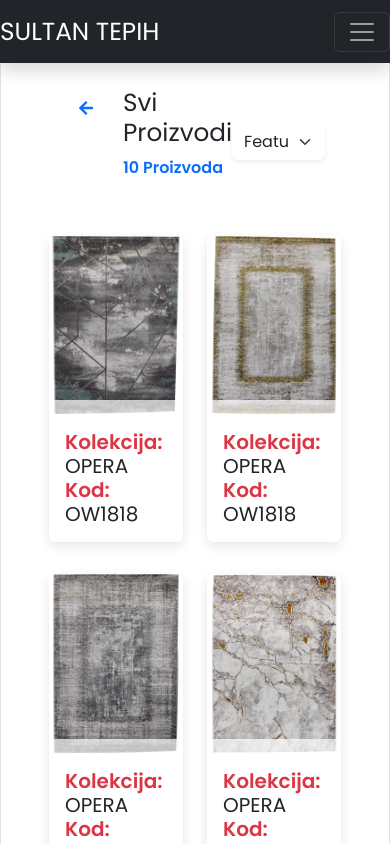
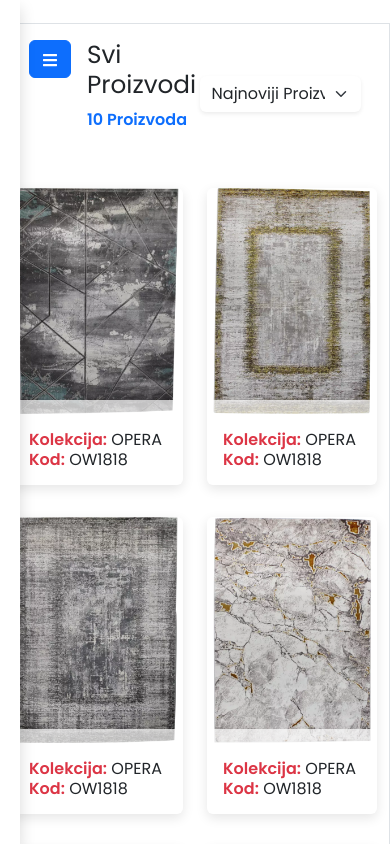
Before and after one commit to aliibnemasud/sultan_tepih, a React (Create React App) app: page /shop in a window 390 px wide. Shown: the top 844 px of the page. Built offline with nearby package versions, Linux system fonts and the light colour scheme.

Commit message:
shop page updated

```diff
--- a/src/App.jsx
+++ b/src/App.jsx
@@ -9,69 +9,41 @@ import { BrowserRouter as Switch, Routes, Route } from "react-router-dom";
 import { ProductDetails } from "./Pages/ProductDetails/ProductDetails";
 import ProductPage from "./Pages/Products/ProductPage";
 import NewProductPage from "./Pages/Products/NewProductPage";
+import NewShopPage from "./Pages/Products/NewShopPage";
 
 function App() {
   return (
     <div className="App">
-      <Navbar />
+      {/* <Navbar /> */}
       <div className="space"></div>
       <Switch>
         <Routes>
           <Route path="/" element={<Home />} />
           <Route path="/about" element={<About />} />
           <Route path="/contact" element={<Contact />} />
-          <Route path="/shop" element={<NewProductPage/>} />
-          <Route path="/oldPage" element={<ProductPage/>} />
+          <Route path="/shop" element={<NewProductPage />} />
+          <Route path="/oldPage" element={<ProductPage />} />
+          <Route path="/newPage" element={<NewShopPage/>} />
           {/* <Route
             path="/products"
             element={<Products category={""} collection={""} />}
           /> */}
-          <Route
-            path="/products"
-            element={<NewProductPage/>}
-          />
+          <Route path="/products" element={<NewProductPage />} />
           {/* Product category */}
-          <Route
-            path="/products/category/living-room"
-            element={<Products category={"Living-room"} collection={""} />}
-          />
-          <Route
-            path="/products/category/kitchen"
-            element={<Products category={"Kitchen"} collection={""} />}
-          />
-          <Route
-            path="/products/category/bedroom"
-            element={<Products category={"Bedroom"} collection={""} />}
-          />
-          <Route
-            path="/products/category/bathroom"
-            element={<Products category={"Bathroom"} collection={""} />}
-          />
-          <Route
-            path="/products/category/hall"
-            element={<Products category={"Hall"} collection={""} />}
-          />
+          <Route path="/products/category/living-room" element={<Products category={"Living-room"} collection={""} />} />
+
+
+
+          <Route path="/products/category/kitchen" element={<Products category={"Kitchen"} collection={""} />} />
+          <Route path="/products/category/bedroom" element={<Products category={"Bedroom"} collection={""} />} />
+          <Route path="/products/category/bathroom" element={<Products category={"Bathroom"} collection={""} />} />
+          <Route path="/products/category/hall" element={<Products category={"Hall"} collection={""} />} />
           {/* Product collection */}
-          <Route
-            path="/products/collection/mottoe"
-            element={<Products category={""} collection={"Mottoe"} />}
-          />
-          <Route
-            path="/products/collection/flora"
-            element={<Products category={""} collection={"Flora"} />}
-          />
-          <Route
-            path="/products/collection/alphanso"
-            element={<Products category={""} collection={"Alphanso"} />}
-          />
-          <Route
-            path="/products/collection/fazileet"
-            element={<Products category={""} collection={"Fazileet"} />}
-          />
-          <Route
-            path="/products/collection/kesluk"
-            element={<Products category={""} collection={"Kesluk"} />}
-          />
+          <Route path="/products/collection/mottoe" element={<Products category={""} collection={"Mottoe"} />} />
+          <Route path="/products/collection/flora" element={<Products category={""} collection={"Flora"} />} />
+          <Route path="/products/collection/alphanso" element={<Products category={""} collection={"Alphanso"} />} />
+          <Route path="/products/collection/fazileet" element={<Products category={""} collection={"Fazileet"} />} />
+          <Route path="/products/collection/kesluk" element={<Products category={""} collection={"Kesluk"} />} />
           {/* Product details */}
           <Route path="/product-details/:id" element={<ProductDetails />} />
         </Routes>
--- a/src/Pages/Products/NewProductCard.jsx
+++ b/src/Pages/Products/NewProductCard.jsx
@@ -18,12 +18,12 @@ const NewProductCard = ({ product }) => {
     <div className="product-card col-lg-3 col-6 col-md-4 my-3">
       <div className="card-content rounded">
         <div className="card-image">
-          <img onClick={handleOpenModal} src={product?.img[0]} className="img-fluid text-center" alt="" />
+          <img onClick={() => navigate(`/product-details/${product?.id}`)} src={product?.img[0]} className="img-fluid text-center" alt="" />
           <div className="card-bottom py-2 w-100 d-flex justify-content-around align-items-center">
             <button onClick={handleOpenModal} className="btn btn-lite text-danger">
               <FaEye size={20} />
             </button>
-            <button onClick={()=> navigate(`/product-details/${product?.id}`)} className="btn btn-lite text-danger">
+            <button onClick={() => navigate(`/product-details/${product?.id}`)} className="btn btn-lite text-danger">
               <FaInfoCircle size={20} />
             </button>
             <span className="d-flex flex-row flex-wrap fs-5 align-items-end">
@@ -34,13 +34,45 @@ const NewProductCard = ({ product }) => {
             </span>
           </div>
         </div>
-        <div className="d-flex flex-wrap w-100 py-3 justify-content-between px-3">
-          <h5><span className="fw-bold text-danger">Kolekcija:</span> {product?.collection}</h5>
-          <h5><span className="fw-bold text-danger">Kod:</span> {product?.code}</h5>
+        <div className="d-flex flex-wrap w-100 py-3 justify-content-between px-3" data-bs-target="#exampleModalToggle" data-bs-toggle="modal">
+          <h5 className="mobileViewText">
+            <span className="fw-bold text-danger">Kolekcija:</span> {product?.collection}
+          </h5>
+          <h5 className="mobileViewText">
+            <span className="fw-bold text-danger">Kod:</span> {product?.code}
+          </h5>
         </div>
       </div>
 
-      <div className={`my-modal ${openModal}`}>
+      {/* product details modal */}
+
+      <div class="modal fade" id="exampleModalToggle" aria-hidden="true" aria-labelledby="exampleModalToggleLabel" tabindex="-1">
+        <div class="modal-dialog modal-dialog-centered">
+          <div class="modal-content">
+            <div class="modal-header">
+              <h1 class="modal-title fs-5" id="exampleModalToggleLabel">
+                Product Details
+              </h1>
+              <button type="button" class="btn-close" data-bs-dismiss="modal" aria-label="Close"></button>
+            </div>
+            <div class="modal-body text-center">
+              <img width="80%" src={product?.img[0]} alt="" />
+              <div className="text-left">
+                    <h3 className="fw-bold my-2">Boje</h3>
+                    {product.colors.map(color => {
+                        return <p key={color}>&ensp;-{color}</p>
+                    })}
+                 </div>
+            </div>
+            <div class="modal-footer">
+            </div>
+          </div>
+        </div>
+      </div>
+
+      {/* product details modal */}
+
+      <div onClick={handleOpenModal} className={`my-modal ${openModal}`}>
         <span onClick={handleOpenModal} class="close-btn">
           &times;
         </span>
--- a/src/Pages/Products/NewProductPage.jsx
+++ b/src/Pages/Products/NewProductPage.jsx
@@ -1,7 +1,7 @@
 import React, { useEffect } from "react";
 import { filterContent } from "./Data";
 import ProductPopup from "./ProductPopup";
-import { FaArrowLeft, FaArrowRight, FaList } from "react-icons/fa";
+import { FaArrowLeft, FaArrowRight, FaBars, FaFilter, FaList } from "react-icons/fa";
 import "./ShopPage.css";
 import { useState } from "react";
 import { useQuery } from "react-query";
@@ -37,28 +37,16 @@ const NewProductPage = () => {
   const currentProducts = loadProducts?.slice(indexOfFirstPost, indexOfLastPost);
 
   // Making sidebar responsive
-  const [md, setMd] = useState('d-md-none');
-  const [dSm, setDSm] = useState('d-none');
-  const [colMd, setCol] = useState('');
-  const [smCol, setColSm] = useState('');
+  const [md, setMd] = useState("d-md-none");
+  const [dSm, setDSm] = useState("d-none");
+  const [colMd, setCol] = useState("");
+  const [smCol, setColSm] = useState("");
+  const [sideBar, setSideBar] = useState("");
 
   const handleCategoryChange = () => {};
   const handleSizeChange = () => {};
   const handleColorChange = () => {};
   const filterProducts = () => {};
-
-  // Sort by price
-  /* let filterByPrice = products?.sort((a, b) => a.price[0] - b.price[0]);
-  if (pricingValue === "lowToHigh") {
-    setSortByPrice(filterByPrice);
-  }
-  if (pricingValue === "highToLow") {
-    // Reverse
-    let reverseFilterByPrice = filterByPrice?.reverse();
-    setSortByPrice(reverseFilterByPrice);
-  } */
-
-  //
 
   useEffect(() => {
     if (dateValue === "lowToHigh") {
@@ -106,61 +94,24 @@ const NewProductPage = () => {
       setToggleBar("active");
 
       // Display medium screen
-      setMd('d-md-block');
-      setCol('col-md-10');
+      setMd("d-md-block");
+      setCol("col-md-10");
 
       // for small screen
-      setDSm('d-block')
-      setColSm('col-10');
-
-
+      setDSm("d-block");
+      setColSm("col-10");
     } else {
       // Display medium screen
-      setMd('d-md-none')
-      setCol('')
+      setMd("d-md-none");
+      setCol("");
 
       // for small screen
-      setDSm('d-none')
-      setColSm('')
-
+      setDSm("d-none");
+      setColSm("");
 
       setToggleBar("");
     }
   };
-
-  // Sort Logic start from here here
-
-  /* function parseDate(input) {
-    var parts = input.match(/(\d+)/g); // note parts[1]-1
-    return new Date(parts[2], parts[1] - 1, parts[0]);
-  }
-  const selectFilter = (e) => {
-    let selected = e.target.value;
-    if (products == null) {
-      if (products != null) {
-        products = [...products];
-      }
-    }
-    // console.log('sort', productsData);
-
-    // eslint-disable-next-line eqeqeq
-
-    if (selected == "oldestProducts") {
-      products.sort((a, b) => {
-        var c = parseDate(a.createdAt);
-        var d = parseDate(b.createdAt);
-        return d - c;
-      });
-      // eslint-disable-next-line eqeqeq
-    } else if (selected == "latestProducts") {
-      products.sort((a, b) => {
-        var c = parseDate(a.createdAt);
-        var d = parseDate(b.createdAt);
-        return c - d;
-      });
-    }
-    setSortByDate(products);
-  }; */
 
   if (sortByDate.length > 0) {
     loadProducts = sortByDate;
@@ -170,10 +121,23 @@ const NewProductPage = () => {
     loadProducts = currentProducts;
   }
 
+  const handleSideBar = () => {
+    setSideBar("300px");
+
+    if (sideBar === "300px") {
+      setSideBar("0");
+    }
+  };
+
   return (
     <section className="container-fluid">
       <div className="row">
-        <aside className={`sideBarNew col-lg-2 col-md-2 col-2 ${dSm} d-lg-block ${md} border py-5 px-3`}>
+        <div className="sidebar bg-white shadow" style={{ width: `${sideBar}` }}>
+          <div onClick={handleSideBar} className="closebtn">
+            &times;
+          </div>
+
+          <div className="sidebarContent m-3">
             {/* <!-- CATEGORY  --> */}
             <div>
               <h4 className="mb-2">Kategorije</h4>
@@ -241,18 +205,23 @@ const NewProductPage = () => {
             <button type="button" className="btn btn-danger" onClick={filterProducts}>
               Filtriraj
             </button>
-        </aside>
+          </div>
+        </div>
 
-        <section className={`productNew border col-lg-10 ${colMd} ${smCol} p-5`}>
+        <section className={`productNew border col-lg-12`}>
           <ProductPopup show={showImage} modalProductData={modalProductData} onHide={() => setShowImage(false)} />
 
           <div className="d-flex justify-content-between align-items-center p-3">
             <div className="d-flex gap-3">
               <div>
-                <button onClick={sidebarCollapse} type="button" class="btn mb-3">
-                  {toggleBar === "active" ? <FaArrowRight className="text-primary fw-bold" /> : <FaArrowLeft className="text-primary fw-bold" />}
+                {/* <button onClick={sidebarCollapse} type="button" className="btn mb-3">
+                  {toggleBar === "active" ? <FaArrowRight className="text-primary fw-bold" /> : <FaBars className="text-primary fw-bold" />}
+                </button> */}
+                <button type="button" onClick={handleSideBar} className="btn btn-primary text-white" id="sidebarButton">
+                  <FaBars className="text-white fw-bold" />
                 </button>
               </div>
+
               <div>
                 <h2>Svi Proizvodi</h2>
                 <p className="text-primary fw-bold">{currentProducts?.length} Proizvoda</p>
@@ -260,16 +229,8 @@ const NewProductPage = () => {
             </div>
 
             <div className="d-flex gap-1 flex-wrap">
-              {/* <div className="d-flex gap-2">
-                <Form.Select onChange={(e) => setPricingValue(e.target.value)} aria-label="sorting by size">
-                  <option value="lowToHigh">Price (Low to High)</option>
-                  <option value="highToLow">Price (High to Low)</option>
-                </Form.Select>
-              </div> */}
-
               <div className="d-flex gap-2">
                 <Form.Select className="border-0 shadow-sm font-weight-normal" onChange={(e) => setDateValue(e.target.value)} aria-label="sorting by size">
-                  <option defaultChecked >Featured</option>
                   <option value="latestProducts">Najnoviji Proizvodi</option>
                   <option value="oldestProducts">Najstariji Proizvodi</option>
                   <option value="lowToHigh">Price (Low to High)</option>
@@ -291,9 +252,9 @@ const NewProductPage = () => {
 
           {/* pagination */}
           <nav aria-label="" className="">
-            <ul class="pagination justify-content-center">
-              <li class="page-item">
-                <button onClick={() => setPage(page - 1)} class="page-link" href="#" tabindex="-1">
+            <ul className="pagination justify-content-center">
+              <li className="page-item">
+                <button onClick={() => setPage(page - 1)} className="page-link" href="#" tabindex="-1">
                   Previous
                 </button>
               </li>
@@ -301,20 +262,20 @@ const NewProductPage = () => {
               {[...Array(pageCount).keys()].map((number) => {
                 return (
                   <li className={`page-item ${page === number + 1 ? "active" : ""}`}>
-                    <button onClick={() => setPage(number + 1)} class="page-link " href="#">
+                    <button onClick={() => setPage(number + 1)} className="page-link " href="#">
                       {number + 1}
                     </button>
                   </li>
                 );
               })}
-              <li class="page-item">
-                <button onClick={() => setPage(page + 1)} class="page-link" href="#">
+              <li className="page-item">
+                <button onClick={() => setPage(page + 1)} className="page-link" href="#">
                   Next
                 </button>
               </li>
 
               {/* products */}
-              {/* <select onChange={(e) => setSize(e.target.value)} class="custom-select mx-2" id="inputGroupSelect01">
+              {/* <select onChange={(e) => setSize(e.target.value)} className="custom-select mx-2" id="inputGroupSelect01">
                 <option selected>5</option>
                 <option value="5">5</option>
                 <option value="10">10</option>
--- /dev/null
+++ b/src/Pages/Products/NewShopPage.css
@@ -0,0 +1,54 @@
+/* .sidebar {
+    position: fixed;
+    top: 56px;
+    bottom: 0;
+    left: 0;
+    z-index: 100;
+    padding: 48px 0 0;
+    box-shadow: inset -1px 0 0 rgba(0, 0, 0, .1);
+}
+ */
+
+.sidebar-sticky {
+    position: relative;
+    top: 0;
+    height: calc(100vh - 56px);
+    padding-top: .5rem;
+    overflow-x: hidden;
+    overflow-y: auto;
+}
+
+/* The sidebar */
+.sidebar {
+  height: 100%;
+  width: 0;
+  position: fixed;
+  z-index: 1;
+  top: 0;
+  left: -1%;
+  background-color: #111;
+  overflow-x: hidden;
+  transition: 0.5s;
+}
+
+/* The overlay */
+.overlay-content {
+  position: relative;
+  top: 25%;
+  width: 100%;
+  text-align: center;
+  margin-top: 30px;
+}
+
+/* The close button */
+.closebtn {
+  position: absolute;
+  top: 0;
+  right: 25px;
+  font-size: 36px;
+  margin-left: 50px;
+}
+
+.sidebarContent {
+  margin-top: 10%;
+}
--- /dev/null
+++ b/src/Pages/Products/NewShopPage.js
@@ -0,0 +1,52 @@
+import React from "react";
+import "./NewShopPage.css";
+
+const NewShopPage = () => {
+  return (
+    <div>
+      <nav class="navbar navbar-expand-md navbar-light bg-light fixed-top">
+        <button class="navbar-toggler" type="button" data-toggle="collapse" data-target="#sidebarCollapse" aria-controls="sidebarCollapse" aria-expanded="false" aria-label="Toggle navigation">
+          <span class="navbar-toggler-icon"></span>
+        </button>
+      </nav>
+      <div class="container-fluid">
+        <div class="row">
+          <nav id="sidebarCollapse" class="col-md-3 col-lg-2 d-md-block bg-light sidebar collapse">
+            <div class="sidebar-sticky">
+              <ul class="nav flex-column">
+                <li class="nav-item">
+                  <a class="nav-link active" href="#">
+                    <span data-feather="home"></span>
+                    Dashboard <span class="sr-only">(current)</span>
+                  </a>
+                </li>
+                <li class="nav-item">
+                  <a class="nav-link" href="#">
+                    <span data-feather="file"></span>
+                    Orders
+                  </a>
+                </li>
+                <li class="nav-item">
+                  <a class="nav-link" href="#">
+                    <span data-feather="shopping-cart"></span>
+                    Products
+                  </a>
+                </li>
+              </ul>
+            </div>
+          </nav>
+          <main role="main" class="col-md-9 ml-sm-auto col-lg-10 pt-3 px-4">
+            <div class="d-flex justify-content-between flex-wrap flex-md-nowrap align-items-center pb-2 mb-3 border-bottom">
+              <h1 class="h2">Dashboard</h1>
+            </div>
+            <div class="container">
+              <p>Page content goes here.</p>
+            </div>
+          </main>
+        </div>
+      </div>
+    </div>
+  );
+};
+
+export default NewShopPage;
--- a/src/Pages/Products/ShopPage.css
+++ b/src/Pages/Products/ShopPage.css
@@ -51,10 +51,68 @@ body{
         margin-left: 17rem;
         width: calc(100% - 17rem);
     }
+
+    .mobileViewText {
+        font-size: 12px;
+    }
+}
+
+/* @media (max-width: 464px){
+    .mobileViewText {
+        font-size: 10px;
+    }
+}
+
+@media (max-width: 991.98px) {
+    .mobileViewText {
+        font-size: 16px;
+    }
+}
+
+@media (max-width: 1199.98px) {
+    .mobileViewText {
+        font-size: 16px;
+    }
+} */
+
+
+/* // `sm` applies to x-small devices (portrait phones, less than 576px) */
+@media (max-width: 575.98px) {
+    .mobileViewText {
+        font-size: 12px;
+    }
+}
+
+/* // `md` applies to small devices (landscape phones, less than 768px) */
+@media (max-width: 767.98px) {
+    .mobileViewText {
+        font-size: 15px;
+    }
+}
+
+/* // `lg` applies to medium devices (tablets, less than 992px) */
+@media (max-width: 991.98px) {
+    .mobileViewText {
+        font-size: 12px;
+    }
+}
+
+/* // `xl` applies to large devices (desktops, less than 1200px) */
+@media (max-width: 1199.98px) {
+    .mobileViewText {
+        font-size: 16px;
+    }
+}
+
+/* // `xxl` applies to x-large devices (large desktops, less than 1400px) */
+@media (max-width: 1399.98px) {
+    .mobileViewText {
+        font-size: 16px;
+    }
 }
 
 .productNew {
-    overflow-y: scroll;
+    /* overflow-y: hidden; */
     height: 100vh;
 }
 
@@ -84,3 +142,38 @@ body{
 .modal-open {
   overflow: hidden;
 }
+
+
+/* sidebar css add */
+
+
+/* The sidebar */
+/* .sidebar {
+    height: 100%;
+    width: 0;
+    position: fixed;
+    z-index: 1;
+    top: 0;
+    left: 0;
+    background-color: #111;
+    overflow-x: hidden;
+    transition: 0.5s;
+  }
+   */
+  /* The overlay */
+  .overlay-content {
+    position: relative;
+    top: 25%;
+    width: 100%;
+    text-align: center;
+    margin-top: 30px;
+  }
+
+  /* The close button */
+  .closebtn {
+    position: absolute;
+    top: 0;
+    right: 25px;
+    font-size: 36px;
+    margin-left: 50px;
+  }
```
Lines whose indentation alone changed are shown as unchanged.
